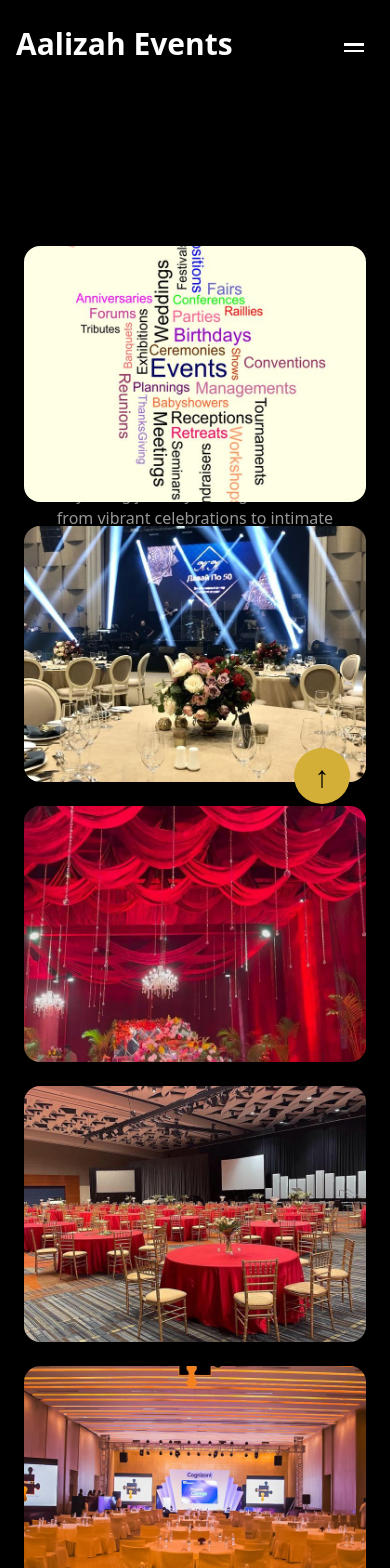
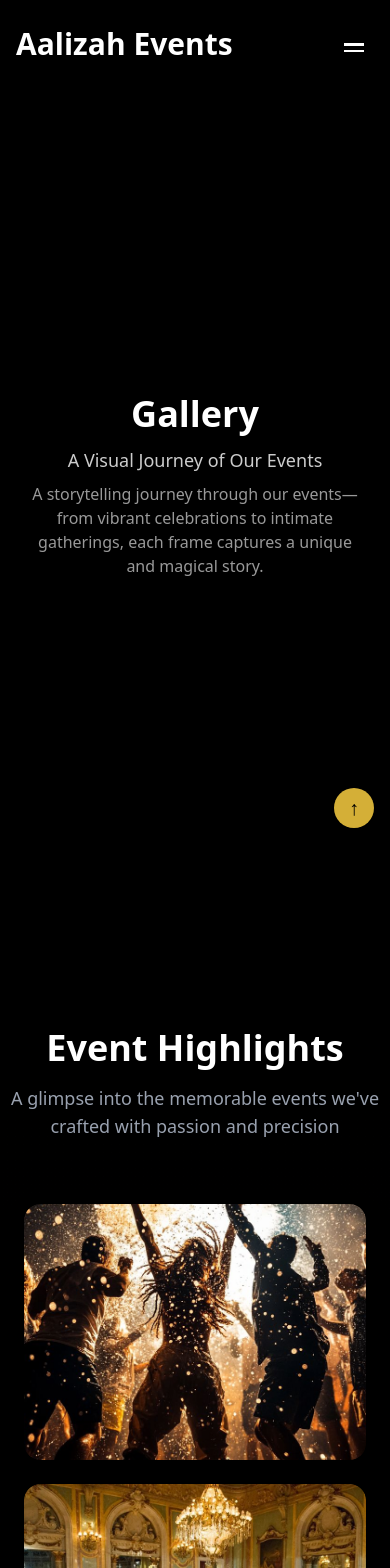
Before and after one commit to Abhishekn1234/events, a React (Vite) app: page /gallery in a window 390 px wide. Shown: the top 1568 px of the page. Built offline with nearby package versions, Linux system fonts and the light colour scheme.

Commit message:
Add files via upload

```diff
--- a/src/components/Footer.tsx
+++ b/src/components/Footer.tsx
@@ -29,7 +29,7 @@ export default function Footer() {
           <div>
             <h2 className="text-xl font-semibold text-[#D4AF37] mb-6">Our Services</h2>
             <ul className="space-y-3 text-gray-300 text-lg">
-              <li><Link to="/services/wedding-planning" className="hover:text-[#D4AF37] transition">Wedding Planning</Link></li>
+              <li><Link to="/services/wedding-planning" className="hover:text-[#D4AF37] transition">Wedding Events</Link></li>
               <li><Link to="/services/corporate-events" className="hover:text-[#D4AF37] transition">Corporate Events</Link></li>
               <li><Link to="/services/private-parties" className="hover:text-[#D4AF37] transition">Private Parties</Link></li>
             </ul>
@@ -99,12 +99,39 @@ export default function Footer() {
       {/* Scroll to top button */}
 <button
   onClick={() => window.scrollTo({ top: 0, behavior: "smooth" })}
-  className="fixed bottom-10 right-10 w-14 h-14 bg-[#D4AF37] text-black rounded-full flex items-center justify-center text-3xl hover:scale-110 transition"
+  className="
+    fixed
+    bottom-4 right-4
+    sm:bottom-6 sm:right-6
+    md:bottom-10 md:right-10
+
+    w-10 h-10
+    sm:w-12 sm:h-12
+    md:w-14 md:h-14
+
+    bg-[#D4AF37]
+    text-black
+    rounded-full
+    flex items-center justify-center
+
+    text-xl
+    sm:text-2xl
+    md:text-3xl
+
+    shadow-lg
+    z-50
+
+    transition-transform duration-300
+    active:scale-95
+    md:hover:scale-110
+  "
+  aria-label="Scroll to top"
 >
   ↑
 </button>
 
 
+
     </footer>
   );
 }
--- a/src/components/Home/Celebrate.tsx
+++ b/src/components/Home/Celebrate.tsx
@@ -6,7 +6,9 @@ import { motion, useInView } from "framer-motion";
 const gold = "#D4AF37";
 const white = "#ffffff";
 
-// Component that handles EACH line independently
+/* =========================
+   Animated Line Component
+========================= */
 const AnimatedLine = ({
   children,
   delay = 0,
@@ -40,14 +42,16 @@ const AnimatedLine = ({
         color: inView ? "transparent" : white,
         transition: "all 1.4s ease",
       }}
-      className={`text-transparent tracking-widest ${className}`}
+      className={`tracking-widest ${className}`}
     >
       {children}
     </motion.h2>
   );
 };
 
-// FOREVER card animation
+/* =========================
+   FOREVER Card Component
+========================= */
 const AnimatedForever = () => {
   const ref = useRef<HTMLDivElement>(null);
   const inView = useInView(ref, { margin: "-20% 0px -20% 0px", once: false });
@@ -60,19 +64,31 @@ const AnimatedForever = () => {
         opacity: inView ? 1 : 0.3,
         y: inView ? 0 : -30,
         borderColor: inView ? gold : white,
-        transition: { duration: 1.6, ease: [0.22, 1, 0.36, 1], delay: 0.3 },
+        transition: {
+          duration: 1.6,
+          ease: [0.22, 1, 0.36, 1],
+          delay: 0.3,
+        },
       }}
-      className="inline-block px-10 py-6 border-2 bg-transparent backdrop-blur-xl rounded-xl"
+      className="inline-block px-6 sm:px-10 py-4 sm:py-6 border-2 bg-transparent backdrop-blur-xl rounded-xl"
       style={{ transform: "rotate(-2deg)", transition: "all 1.6s ease" }}
     >
       <motion.span
         style={{
-          background: inView ? `linear-gradient(to top, ${gold}, ${white})` : "none",
+          background: inView
+            ? `linear-gradient(to top, ${gold}, ${white})`
+            : "none",
           WebkitBackgroundClip: inView ? "text" : "unset",
           color: inView ? "transparent" : white,
           transition: "all 1.4s ease",
         }}
-        className="inline-block text-6xl md:text-8xl font-light tracking-widest text-transparent"
+        className="
+          inline-block
+          font-light
+          tracking-widest
+          text-transparent
+          text-[clamp(2.5rem,7vw,6rem)]
+        "
       >
         FOREVER
       </motion.span>
@@ -80,49 +96,38 @@ const AnimatedForever = () => {
   );
 };
 
+/* =========================
+   MAIN SECTION
+========================= */
 const CelebrateLove: FC = () => {
   return (
-    <section
-      className="relative w-full min-h-screen bg-black overflow-hidden flex items-center justify-center px-4 py-24"
-    >
-      {/* BG PARTICLES */}
-      <div className="absolute inset-0 pointer-events-none">
-        {[...Array(50)].map((_, i) => (
-          <motion.span
-            key={i}
-            className="absolute rounded-full"
-            style={{
-              width: Math.random() > 0.7 ? 6 : 3,
-              height: Math.random() > 0.7 ? 6 : 3,
-              background: Math.random() > 0.75 ? gold : white,
-              top: `${Math.random() * 100}%`,
-              left: `${Math.random() * 100}%`,
-              opacity: Math.random() * 0.6 + 0.3,
-            }}
-            animate={{ y: [0, -15, 0], x: [0, 8, 0] }}
-            transition={{ duration: Math.random() * 6 + 4, repeat: Infinity }}
-          />
-        ))}
-      </div>
-
-      {/* CONTENT */}
-      <div className="text-center max-w-5xl space-y-14 relative z-10">
+    <section className="relative w-full min-h-screen bg-black overflow-hidden flex items-center justify-center px-4 py-24">
+      <div className="text-center max-w-[90vw] xl:max-w-5xl space-y-14 relative z-10">
 
         {/* Line before FOREVER */}
         <AnimatedLine
-          className="text-6xl md:text-8xl font-light uppercase leading-tight"
-          delay={0}
+          className="
+            font-light
+            uppercase
+            leading-[1.05]
+            text-[clamp(2.2rem,6vw,5rem)]
+          "
         >
           Celebrate togetherness with moments that become
         </AnimatedLine>
 
-        {/* FOREVER card */}
+        {/* FOREVER */}
         <AnimatedForever />
 
         {/* Line after FOREVER */}
         <AnimatedLine
-          className="text-6xl md:text-8xl font-light uppercase leading-tight"
           delay={0.2}
+          className="
+            font-light
+            uppercase
+            leading-[1.05]
+            text-[clamp(2.2rem,6vw,5rem)]
+          "
         >
           stories
         </AnimatedLine>
--- a/src/pages/Gallery.tsx
+++ b/src/pages/Gallery.tsx
@@ -1,25 +1,37 @@
 "use client";
 
 import { useEffect } from "react";
+import { motion } from "framer-motion";
 import DripSection from "./Drip";
 import useInView from "./useInhooks";
 
+// Example highlights array
+const highlights = [
+ { id: 1, img: "/event highlights 4.jpg" },
+    { id: 2, img: "/luxury & lifestyle.jpg" },
+    { id: 3, img: "/luxury & lifestyle1.jpg" },
+    { id: 4, img: "/wedpic3.jpg" },
+    { id: 5, img: "/wedpic4.jpg" },
+    { id: 6, img: "/wedpic7.jpg" },
+    { id: 7, img: "/wedpic8.jpg" },
+    { id: 8, img: "/wedpic12.jpg" },
+];
+
 export default function Gallery() {
-
   const [ref1, visible1] = useInView({ threshold: 0.3 });
   const [ref2, visible2] = useInView({ threshold: 0.3 });
   const [ref3, visible3] = useInView({ threshold: 0.3 });
+
   useEffect(() => {
     window.scrollTo({
       top: 0,
       behavior: "smooth",
     });
   }, []);
+
   return (
     <>
-
       <div className="w-full">
-
         {/* SECTION 1 */}
         <section
           ref={ref1}
@@ -39,29 +51,56 @@ useEffect(() => {
           </div>
         </section>
 
-        {/* SECTION 2 */}
+        {/* SECTION 2 - EVENT HIGHLIGHTS */}
         <section
           ref={ref2}
-          className={`h-screen bg-black flex items-center justify-center px-6 transition-opacity duration-700 ${
+          className={`w-full min-h-screen py-24 bg-gradient-to-b from-black to-gray-900 transition-opacity duration-700 ${
             visible2 ? "opacity-100" : "opacity-0"
           }`}
         >
-          <div className="grid grid-cols-1 sm:grid-cols-2 lg:grid-cols-3 xl:grid-cols-4 gap-6 max-w-7xl w-full">
-            {[
-              "/Events.jpg", "/download (1).jpg", "/download (2).jpg", "/Red and Gold Themed Decor.jpg",
-              "/Connecting, collaborating, and cultivating new opportunities.jpg", "/Corporate Event Setup _ Grand Ballroom Inspiration.jpg", "/Multi-Function Room  Kempinski Hotel Yixing    Designed by HBA.jpg", "/Gallery.jpg"
-            ].map((src, index) => (
-              <div
-                key={index}
-                className="rounded-2xl overflow-hidden bg-[#1A1A1A] shadow-lg hover:scale-105 transition-transform duration-500"
+          <div className="max-w-7xl mx-auto text-center">
+            <motion.div
+              initial={{ opacity: 0, y: 30 }}
+              whileInView={{ opacity: 1, y: 0 }}
+              viewport={{ once: true }}
+              transition={{ duration: 0.7 }}
+              className="mb-16"
             >
+              <h2 className="text-4xl md:text-5xl font-bold text-white mb-4">
+                Event Highlights
+              </h2>
+              <p className="text-gray-400 text-lg max-w-2xl mx-auto">
+                A glimpse into the memorable events we've crafted with passion and precision
+              </p>
+            </motion.div>
+
+            <div className="grid grid-cols-1 sm:grid-cols-2 lg:grid-cols-4 gap-6 px-6">
+              {highlights.map((item, index) => (
+                <motion.div
+                  key={item.id}
+                  initial={{ opacity: 0, scale: 0.8 }}
+                  whileInView={{ opacity: 1, scale: 1 }}
+                  viewport={{ once: true }}
+                  transition={{ duration: 0.5, delay: index * 0.1 }}
+                  className="group relative overflow-hidden rounded-2xl shadow-2xl"
+                >
+                  <div className="relative overflow-hidden rounded-2xl">
                     <img
-                  src={src}
-                  alt={`Gallery ${index + 1}`}
-                  className="w-full h-64 object-cover"
+                      src={item.img}
+                      alt="Event Highlight"
+                      className="w-full h-64 object-cover transition-transform duration-700 group-hover:scale-110"
+                      loading="lazy"
                     />
+                    <div className="absolute inset-0 bg-gradient-to-t from-black/80 via-transparent to-transparent opacity-0 group-hover:opacity-100 transition-all duration-500"></div>
+                    <div className="absolute bottom-0 left-0 right-0 p-4 transform translate-y-full group-hover:translate-y-0 transition-transform duration-500">
+                      <div className="text-white text-center">
+                        <span className="text-sm font-semibold">View Details</span>
                       </div>
+                    </div>
+                  </div>
+                </motion.div>
               ))}
+            </div>
           </div>
         </section>
 
@@ -84,7 +123,6 @@ useEffect(() => {
             </button>
           </div>
         </section>
-
       </div>
 
       <DripSection />
--- a/src/pages/Private.tsx
+++ b/src/pages/Private.tsx
@@ -74,6 +74,7 @@ export default function Private() {
     );
   };
 
+
   interface CardData {
     title: string;
     desc: string;
@@ -87,10 +88,7 @@ export default function Private() {
     icon: string | JSX.Element;
   }
 
-  interface HighlightItem {
-    id: number;
-    img: string;
-  }
+
 
   const cardData: CardData[] = [
     {
@@ -152,16 +150,7 @@ useEffect(() => {
     behavior: "smooth",
   });
 }, []);
-  const highlights: HighlightItem[] = [
-    { id: 1, img: "/event highlights 4.jpg" },
-    { id: 2, img: "/luxury & lifestyle.jpg" },
-    { id: 3, img: "/luxury & lifestyle1.jpg" },
-    { id: 4, img: "/wedpic3.jpg" },
-    { id: 5, img: "/wedpic4.jpg" },
-    { id: 6, img: "/wedpic7.jpg" },
-    { id: 7, img: "/wedpic8.jpg" },
-    { id: 8, img: "/wedpic12.jpg" },
-  ];
+
 
   return (
     <div ref={containerRef} className="relative">
@@ -346,7 +335,7 @@ useEffect(() => {
       </section>
 
       {/* EVENT HIGHLIGHTS SECTION */}
-      <section className="w-full min-h-screen py-24 bg-gradient-to-b from-black to-gray-900">
+      {/* <section className="w-full min-h-screen py-24 bg-gradient-to-b from-black to-gray-900">
         <div className="max-w-7xl mx-auto">
           <ScrollReveal
             showProgress={section3Show}
@@ -398,7 +387,7 @@ useEffect(() => {
             </div>
           </ScrollReveal>
         </div>
-      </section>
+      </section> */}
 
       {/* VIDEO SECTION */}
       {/* <section className="w-full min-h-screen py-24 bg-gradient-to-b from-gray-900 to-black text-white">
```
Also changed, not shown: src/components/Home/Services.tsx (+88 -41 lines). Lines whose indentation alone changed are shown as unchanged.
